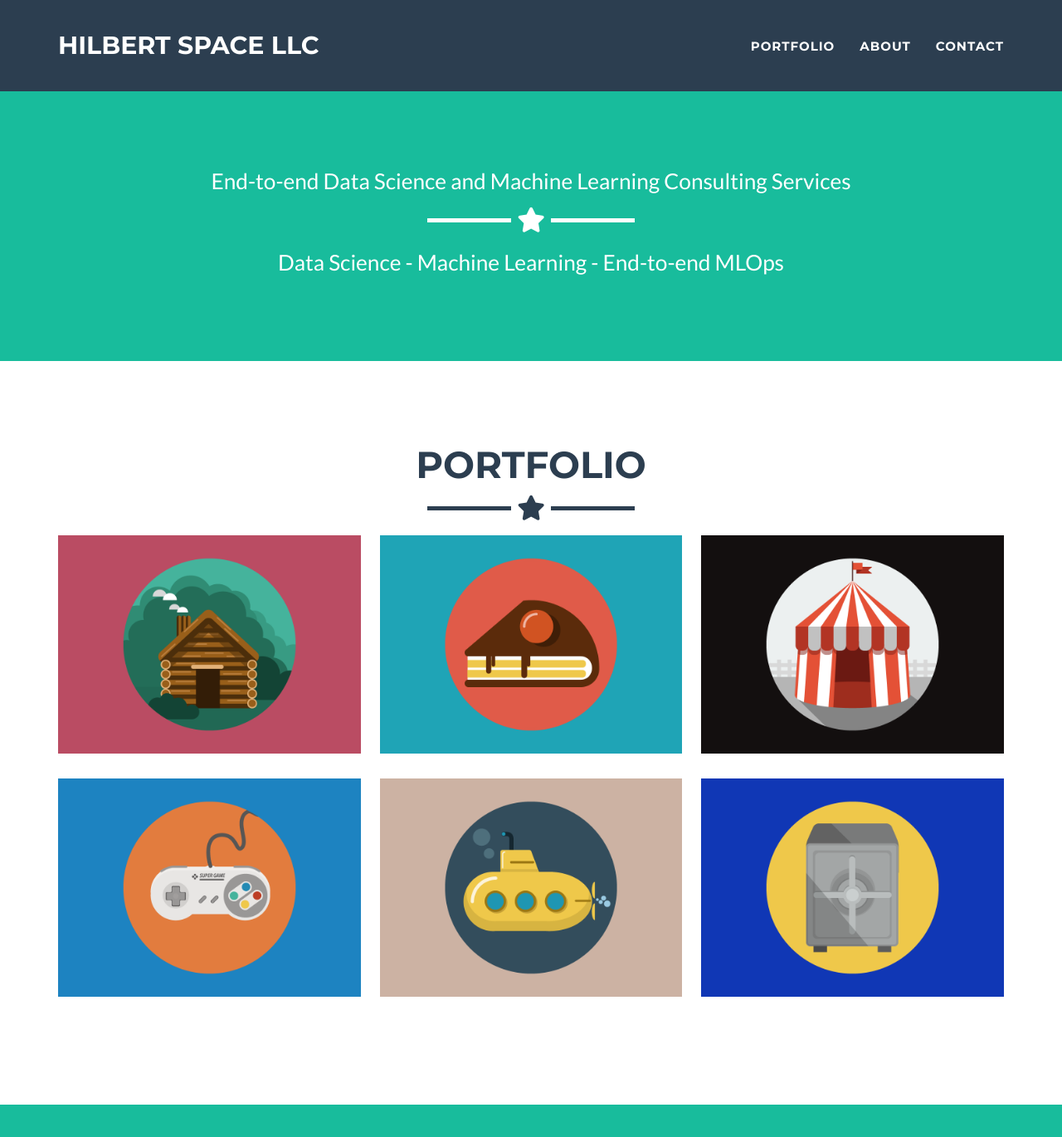
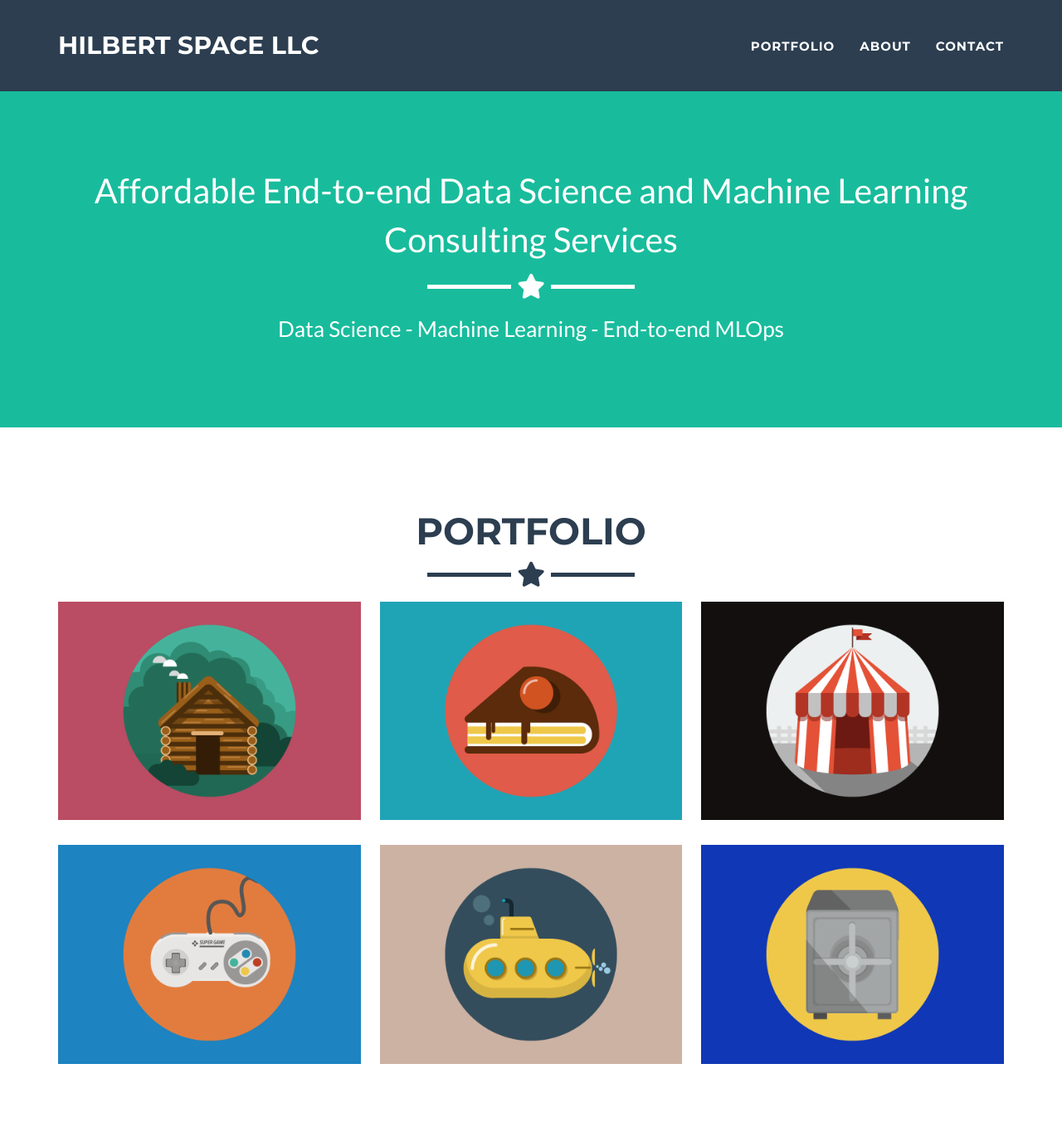
Before and after one commit to HilbertSpaceLLC/hilbertspacellc.github.io, a Jekyll site: the page built from _posts/2014-07-18-project-1.markdown, in a window 1280 px wide and 1400 px high. Shown: the top 1370 px of the window at 83% size. Built offline with Jekyll 4.4.1, drawn with Linux system fonts in a browser that asks for light colours.

Commit message:
update header

```diff
--- a/_config.yml
+++ b/_config.yml
@@ -2,7 +2,7 @@
 title: Hilbert Space LLC
 email: hilbert.space.llc@gmail.com
 url: https://github.com/jeromelachaud/freelancer-theme
-description: "End-to-end Data Science and Machine Learning Consulting Services"
+description: "Affordable End-to-end Data Science and Machine Learning Consulting Services"
 keywords: "data science, machine learning, mlops, end-to-end"
 skills: "Data Science - Machine Learning - End-to-end MLOps"
 meta_author: Hilbert Space
--- a/_includes/css/main.css
+++ b/_includes/css/main.css
@@ -116,7 +116,7 @@ header .intro-text .skills {
     }
 
     header .intro-text .name {
-        font-size: 4.75em;
+        font-size: 2.75em;
     }
 
     header .intro-text .skills {
--- a/_includes/header.html
+++ b/_includes/header.html
@@ -5,7 +5,7 @@
       <div class="col-lg-12">
         <!-- <img class="img-responsive" src="img/profile.png" alt="profile-pic" /> -->
         <div class="intro-text">
-          <span class="skills">{{ site.description }}</span>
+          <span class="name">{{ site.description }}</span>
           <hr class="star-light" />
           <span class="skills">{{ site.skills }}</span>
         </div>
```
